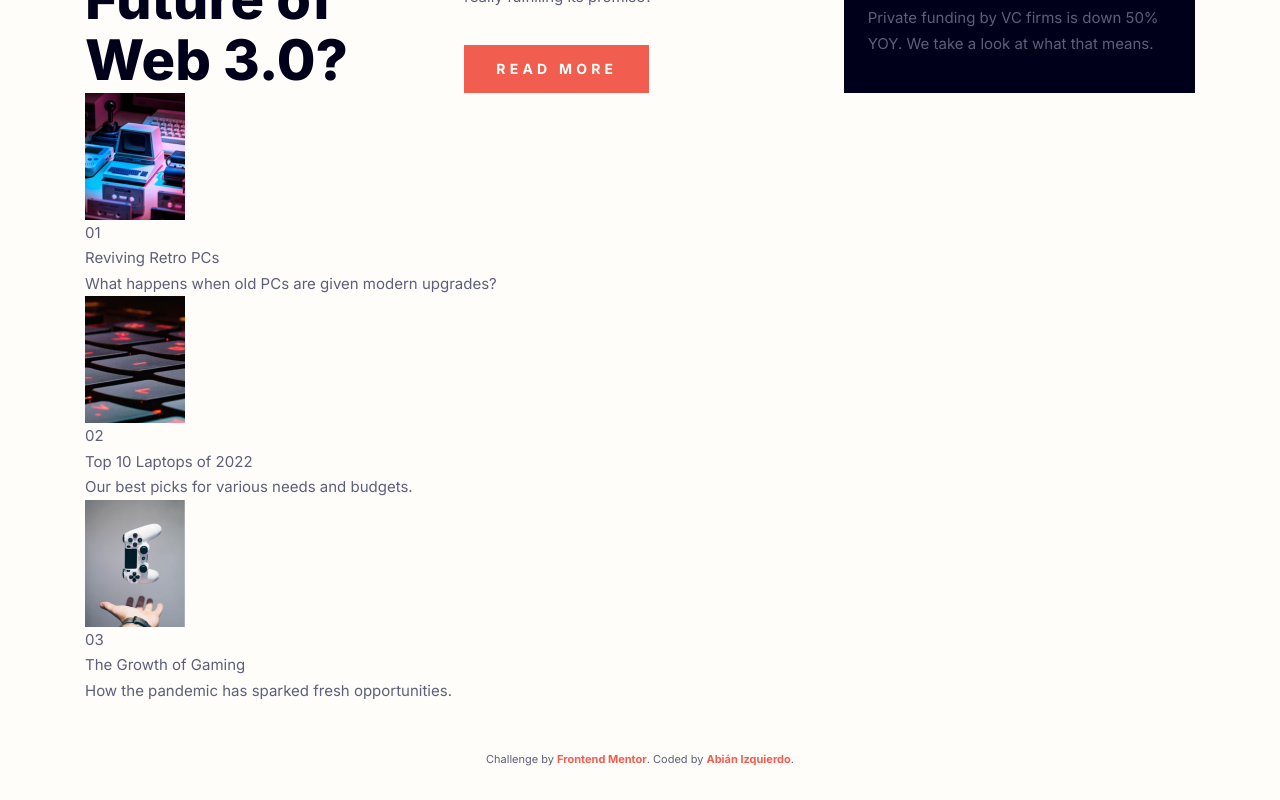
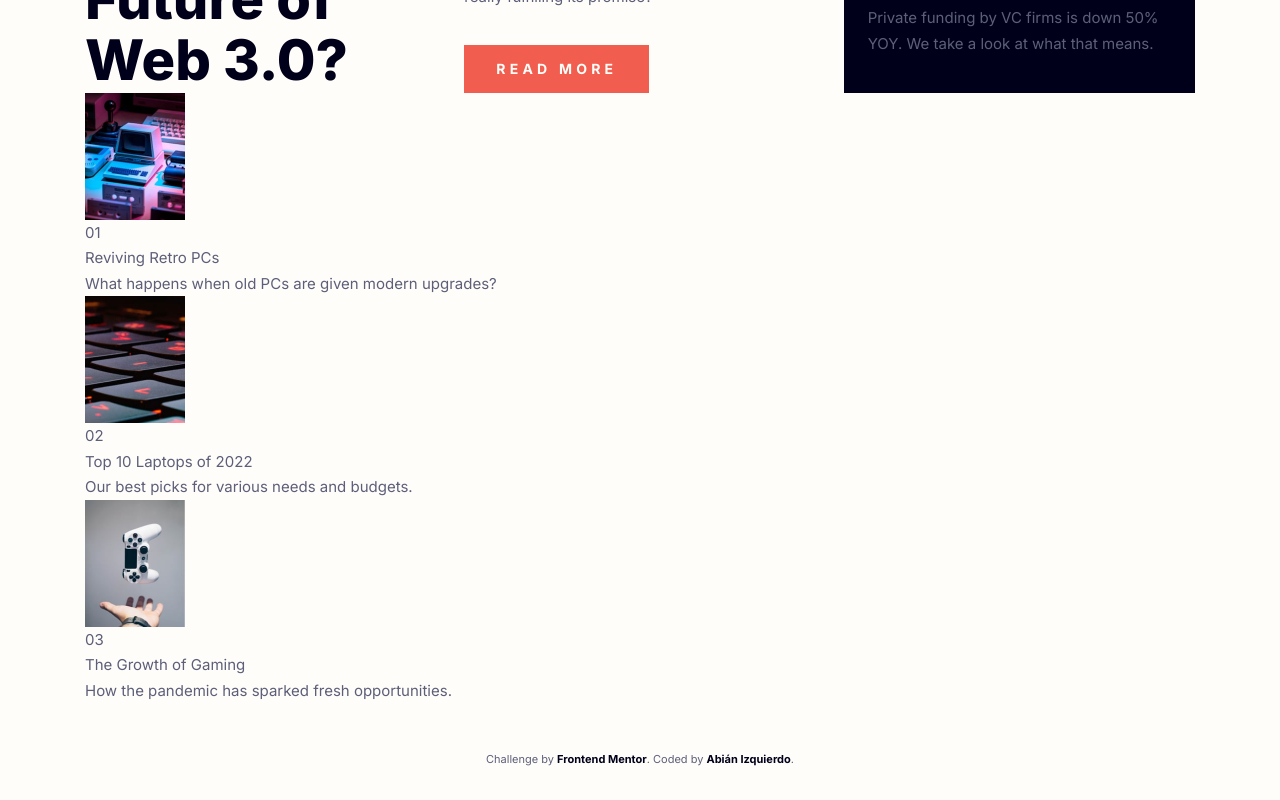
Before and after one commit to abizmo/news-homepage, a Next.js app: page / in a window 1280 px wide. Shown: the part 605-1405 px from the top of the page. Built offline with nearby package versions, Linux system fonts and the light colour scheme.

Commit message:
Add primary-link class

```diff
--- a/src/components/Footer.tsx
+++ b/src/components/Footer.tsx
@@ -4,7 +4,7 @@ const Footer: NextComponentType = () => (
   <footer className="mt-12 mb-8 text-center text-xs">
     Challenge by{" "}
     <a
-      className="font-bold text-soft-red"
+      className="primary-link font-bold"
       href="https://www.frontendmentor.io?ref=challenge"
       target="_blank"
       rel="noopener noreferrer"
@@ -12,7 +12,7 @@ const Footer: NextComponentType = () => (
       Frontend Mentor
     </a>
     . Coded by{" "}
-    <a className="font-bold text-soft-red" href="https://www.abizmo.dev">
+    <a className="primary-link font-bold" href="https://www.abizmo.dev">
       Abián Izquierdo
     </a>
     .
--- a/src/components/Header.tsx
+++ b/src/components/Header.tsx
@@ -86,7 +86,7 @@ const Header: NextComponentType = () => {
             {navlinks.map(({ href, label }) => (
               <li className="mb-5 px-6 last:mb-0 lg:mb-0 lg:px-4" key={label}>
                 <a
-                  className="inline-block w-full py-2 text-xl text-very-dark-blue lg:text-lg lg:hover:text-soft-red"
+                  className="primary-link inline-block w-full py-2 text-xl lg:text-lg"
                   href={href}
                   onClick={() => setIsOpen(false)}
                 >
--- a/src/styles/globals.css
+++ b/src/styles/globals.css
@@ -5,3 +5,7 @@
 body {
   @apply bg-off-white text-base text-dark-grayish-blue;
 }
+
+.primary-link {
+  @apply text-very-dark-blue hover:text-soft-red;
+}
```
